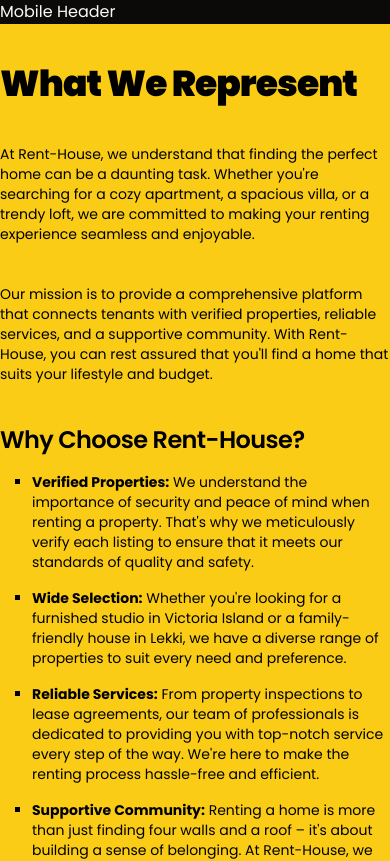
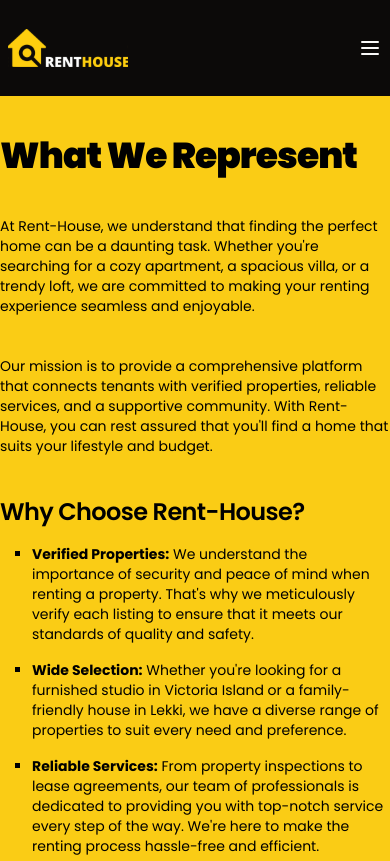
Before and after one commit to adefisayomi/rent-house, a Next.js app: page /about-us in a window 390 px wide. Shown: the top 861 px of the page. Built offline with nearby package versions, Linux system fonts and the light colour scheme; no server answers.

Commit message:
updated the mobile header

```diff
--- a/src/layout/header/MobileHeader.tsx
+++ b/src/layout/header/MobileHeader.tsx
@@ -1,11 +1,17 @@
+import Logo from "@/components/Logo";
+import { Menu } from "lucide-react";
 
 
 
 export default function MobileHeader () {
 
     return (
-        <div>
-            Mobile Header
+        <div className="w-full mx-auto max-w-9xl flex items-center justify-between p-2 h-24">
+            <Logo/>
+
+            <div className="flex items-center gap-4">
+                <Menu />
+            </div>
         </div>
     )
 }
```
